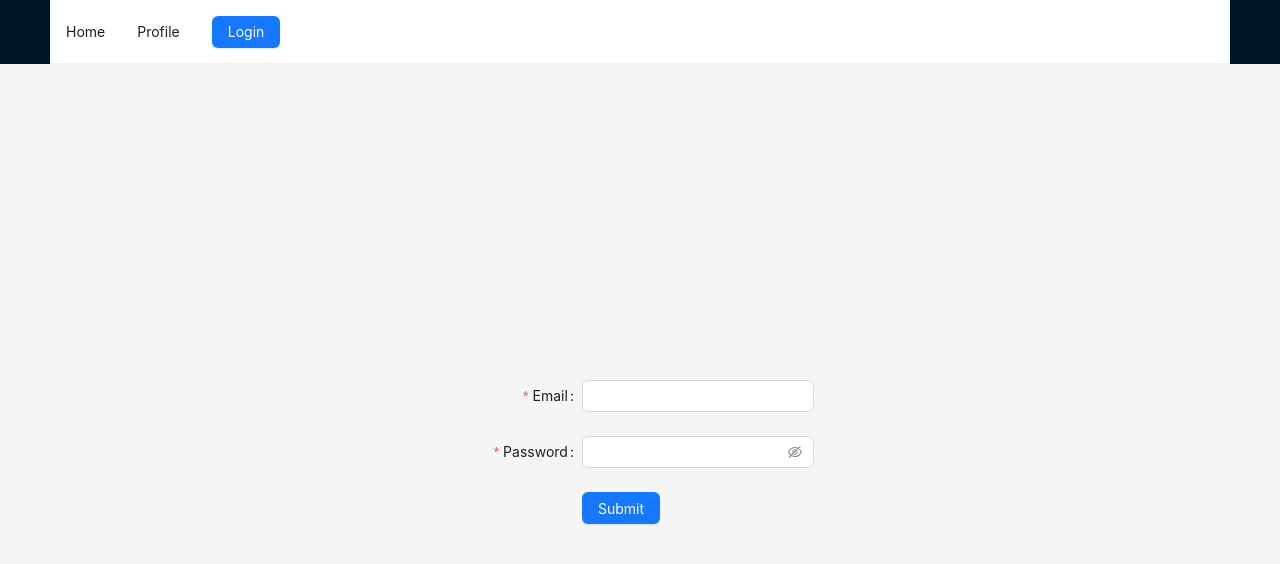
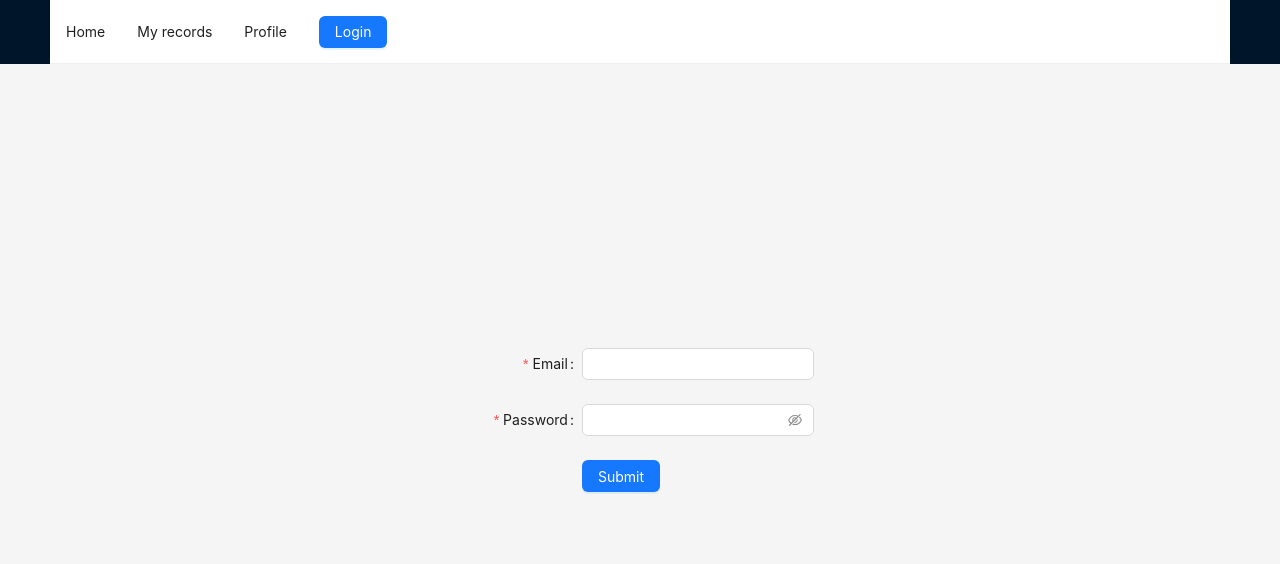
Before and after one commit to Hiccstrid2019/audio-storage, a React (Create React App) app in the folder react-ui/: page /login in a window 1280 px wide. Shown: the top 564 px of the page. Built offline with nearby package versions, Linux system fonts and the light colour scheme.

Commit message:
added page for display list lessons

```diff
--- a/react-ui/src/components/BaseLayout.js
+++ b/react-ui/src/components/BaseLayout.js
@@ -14,11 +14,14 @@ const BaseLayout = () => {
     }))
 
     return (
-        <Layout className="layout">
+        <Layout className="layout" style={{height: "100vh"}}>
             <Header>
                 <Menu mode='horizontal' theme='light'>
                     <Menu.Item>
                         <NavLink to='/'>Home</NavLink>
+                    </Menu.Item>
+                    <Menu.Item>
+                        <NavLink to='/audio'>My records</NavLink>
                     </Menu.Item>
                     <Menu.Item>
                         <NavLink to='/profile'>Profile</NavLink>
--- a/react-ui/src/index.js
+++ b/react-ui/src/index.js
@@ -14,13 +14,11 @@ export const Context = createContext({
 
 const root = ReactDOM.createRoot(document.getElementById('root'));
 root.render(
-  <React.StrictMode>
     <BrowserRouter>
         <Context.Provider value={{store}}>
             <App />
         </Context.Provider>
     </BrowserRouter>
-  </React.StrictMode>
 );
 
 // If you want to start measuring performance in your app, pass a function
```
Also changed, not shown: react-ui/src/components/AudioStorage.js (added, +23 -0 lines).
